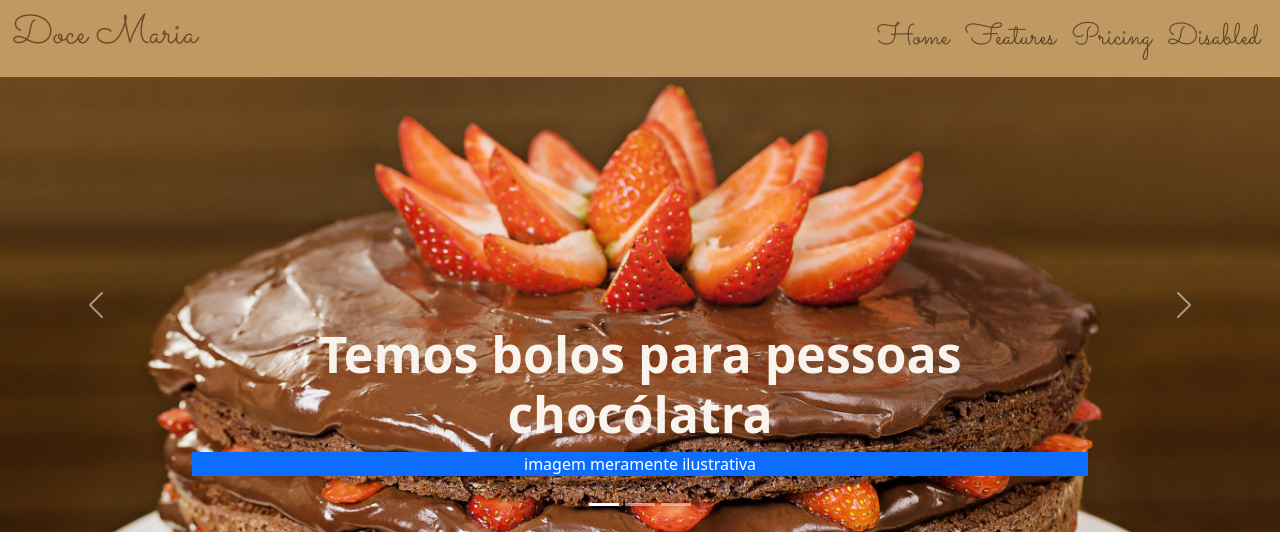
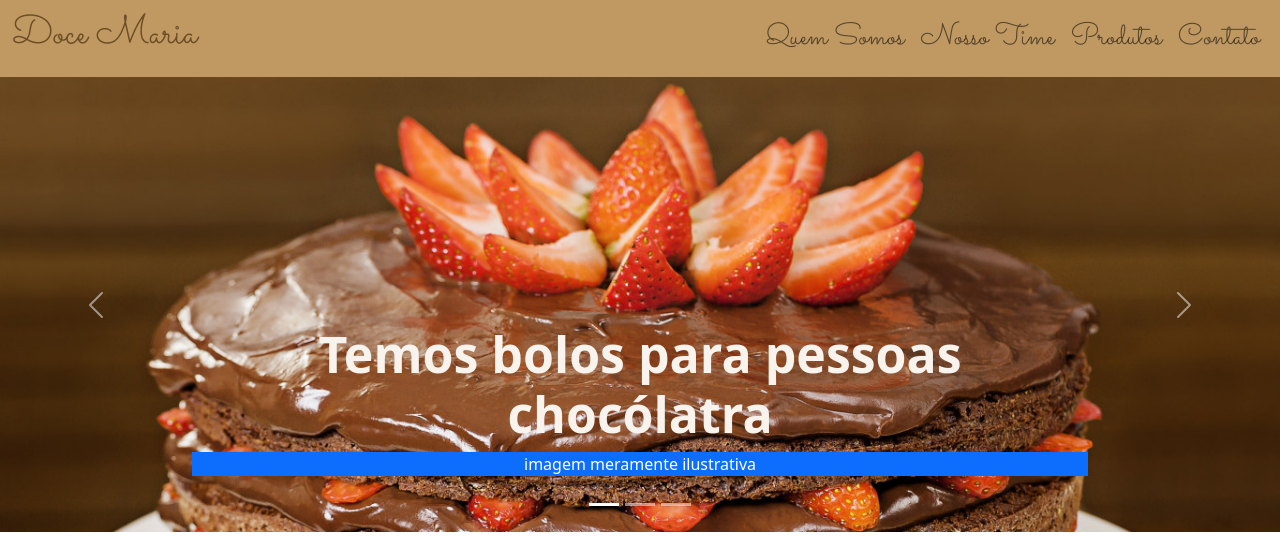
Before and after one commit to Ped-Pinheiro/lojaVirtual, a plain HTML site: page index.html in a window 1280 px wide. Shown: the top 558 px of the page. Drawn offline with nearby package versions, Linux system fonts and the light colour scheme.

Commit message:
add links internos nav

```diff
--- a/index.html
+++ b/index.html
@@ -42,16 +42,16 @@
           >
             <ul class="navbar-nav linksNav">
               <li class="nav-item">
-                <a class="nav-link" href="#">Home</a>
+                <a class="nav-link" href="#quemSomos">Quem Somos</a>
               </li>
               <li class="nav-item">
-                <a class="nav-link" href="#">Features</a>
+                <a class="nav-link" href="#nossoTime">Nosso Time</a>
               </li>
               <li class="nav-item">
-                <a class="nav-link" href="#">Pricing</a>
+                <a class="nav-link" href="#produtos">Produtos</a>
               </li>
               <li class="nav-item">
-                <a class="nav-link" href="#">Disabled</a>
+                <a class="nav-link" href="#contato">Contato</a>
               </li>
             </ul>
           </div>
@@ -136,7 +136,7 @@
           </button>
         </div>
       </section>
-      <section class="quemSomos">
+      <section class="quemSomos" id="quemSomos">
         <div class="row featurette container-fluid p-5">
           <div class="col-md-7">
             <h2 class="featurette-heading fw-normal lh-1 text-center testeTwo">
@@ -168,7 +168,7 @@
         </div>
       </section>
       <hr class="border border-3 opacity-75" />
-      <section class="container-fluid p-4 nossoTime">
+      <section class="container-fluid p-4 nossoTime" id="nossoTime">
         <h2 class="text-center">Nosso Time</h2>
         <div class="row justify-content-around">
           <div class="col-lg-4">
@@ -212,7 +212,7 @@
         </div>
       </section>
       <hr class="border border-3 opacity-75" />
-      <section class="container-fluid row justify-content-around">
+      <section class="container-fluid row justify-content-around" id="produtos">
         <h3 class="text-center">Nossos Produtos</h3>
         <div class="card p-2" style="width: 18rem">
           <img src="./images/tortaMorango.png" class="card-img-top" alt="..." />
@@ -239,7 +239,7 @@
       </section>
     </main>
     <hr class="border border-3 opacity-75" />
-    <footer>
+    <footer id="contato">
       <div class="container-fluid p-2">
         <h4 class="text-center">Entre em Contato</h4>
         <p class="text-center p-2">
```
